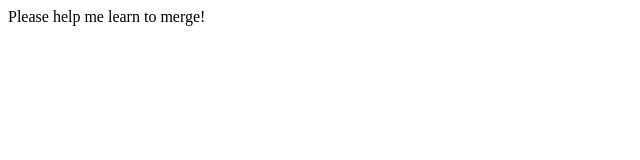
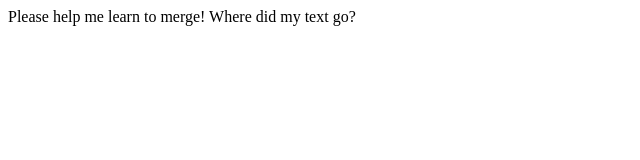
Before and after one commit to Gavinpiy/branching, a plain HTML site: page index.html in a window 1280 px wide. Shown: the whole page, without its empty margins (0-640 px from the left). Drawn offline with Linux system fonts and the light colour scheme.

Commit message:
CSS and html change

```diff
--- a/index.html
+++ b/index.html
@@ -7,5 +7,6 @@
 </head>
 <body>
     Please help me learn to merge!
+    Where did my text go?
 </body>
 </html>
```
